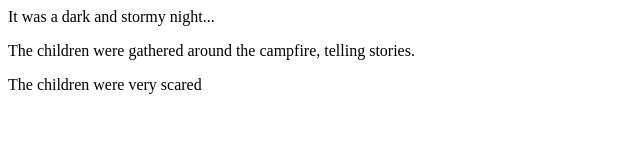
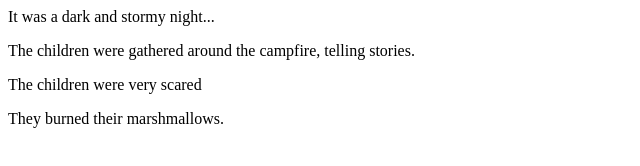
Before and after one commit to bdr33/fireside-story, a plain HTML site: page index.html in a window 1280 px wide. Shown: the whole page, without its empty margins (0-640 px from the left). Drawn offline with Linux system fonts and the light colour scheme.

Commit message:
Added fourth line

```diff
--- a/index.html
+++ b/index.html
@@ -3,5 +3,6 @@
     <p>It was a dark and stormy night...</p>
     <p>The children were gathered around the campfire, telling stories.</p>
     <p>The children were very scared</p>
+    <p>They burned their marshmallows.</p>
   </body>
 </html>
```
